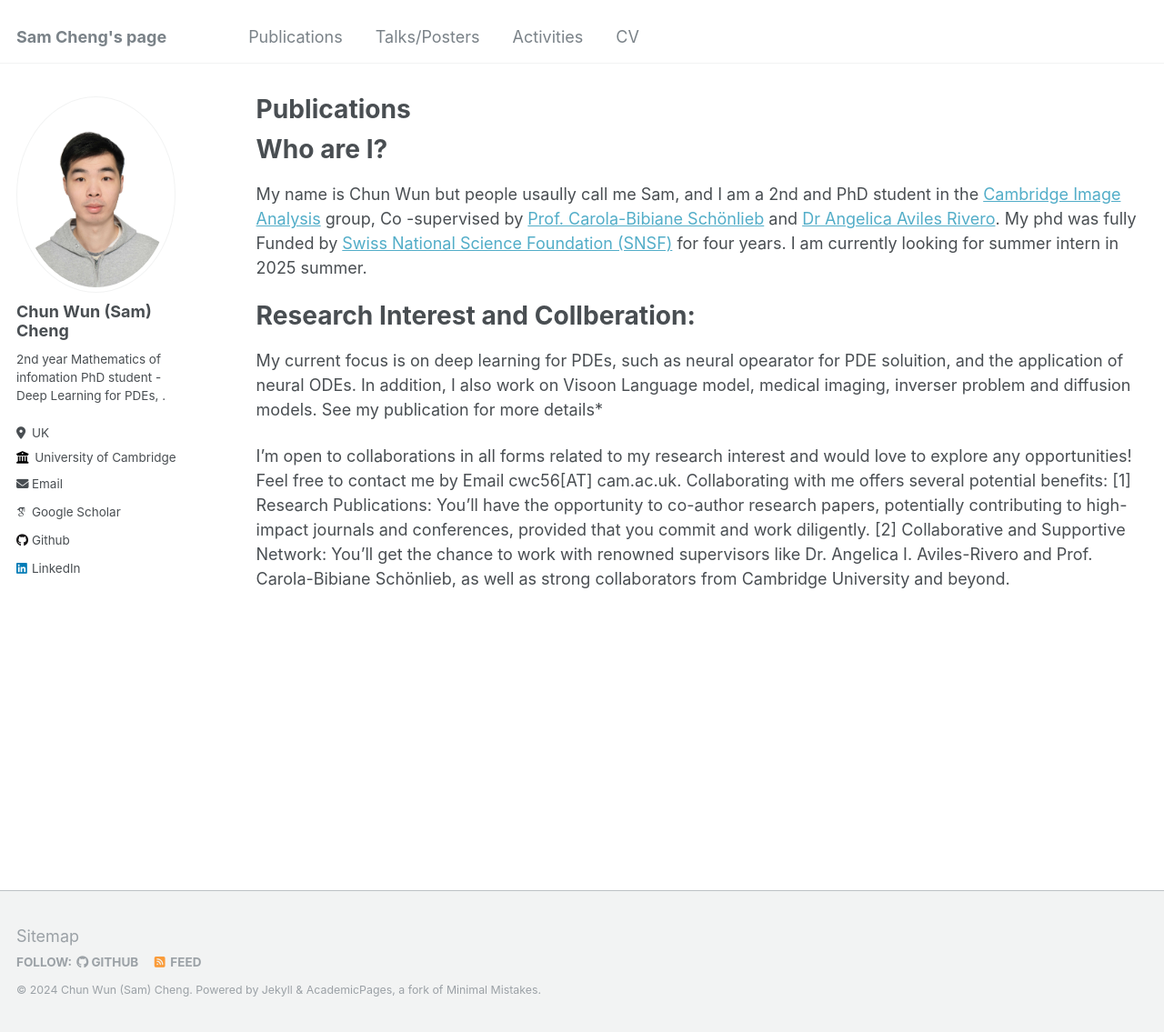
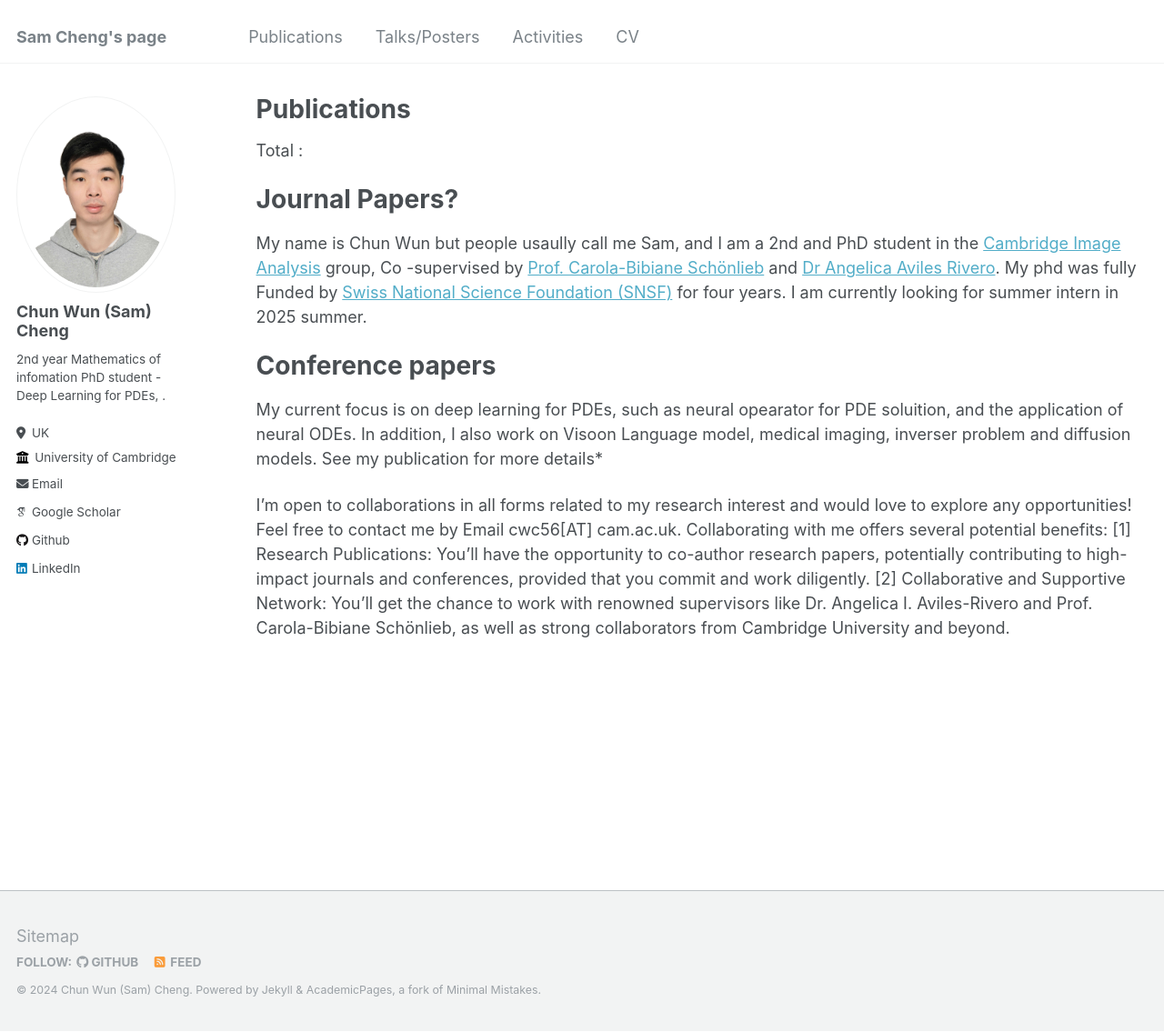
Before and after one commit to samcheng123/Cam, a Jekyll site: the page built from _pages/publications.md, in a window 1280 px wide and 1135 px high. Shown: the whole window at 91% size. Built offline with Jekyll 4.4.1, drawn with Linux system fonts in a browser that asks for light colours; some web fonts are replaced.

Commit message:
Update publications.md

```diff
--- a/_pages/publications.md
+++ b/_pages/publications.md
@@ -4,12 +4,13 @@ title: "Publications"
 permalink: /publications/
 author_profile: true
 ---
+Total :
 
-Who are I?
+Journal Papers?
 ======
 My name is Chun Wun but people usaully call me Sam, and I am a 2nd and PhD student in the [Cambridge Image Analysis](https://www.damtp.cam.ac.uk/research/cia/cambridge-image-analysis) group, Co -supervised by [Prof. Carola-Bibiane Schönlieb](https://www.damtp.cam.ac.uk/person/cbs31) and [Dr Angelica Aviles Rivero](https://angelicaiaviles.wordpress.com/). My phd was fully Funded by [Swiss National Science Foundation (SNSF)](https://www.snf.ch/en/FKhU9kAtfXx7w9AI/page/home) for four years. I am currently looking for summer intern in 2025 summer.
 
-Research Interest and Collberation:
+Conference papers
 ======
 My current focus is on deep learning for PDEs, such as neural opearator for PDE soluition, and the application of neural ODEs. In addition, I also work on Visoon Language model, medical imaging, inverser problem and diffusion models.  See my publication for more details*
 
```
